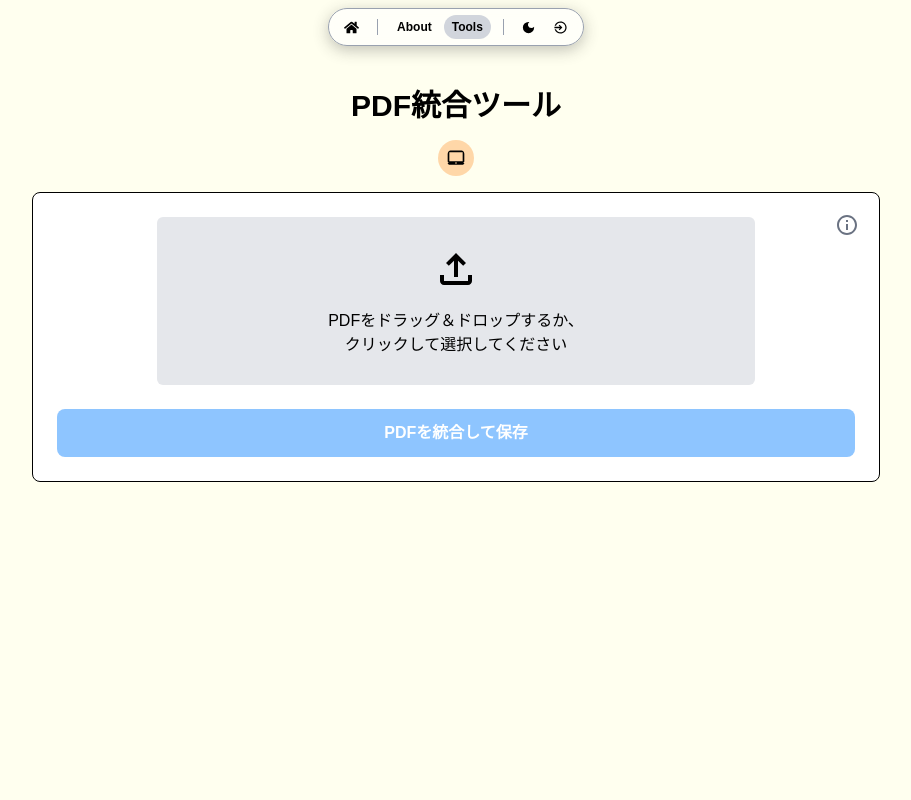
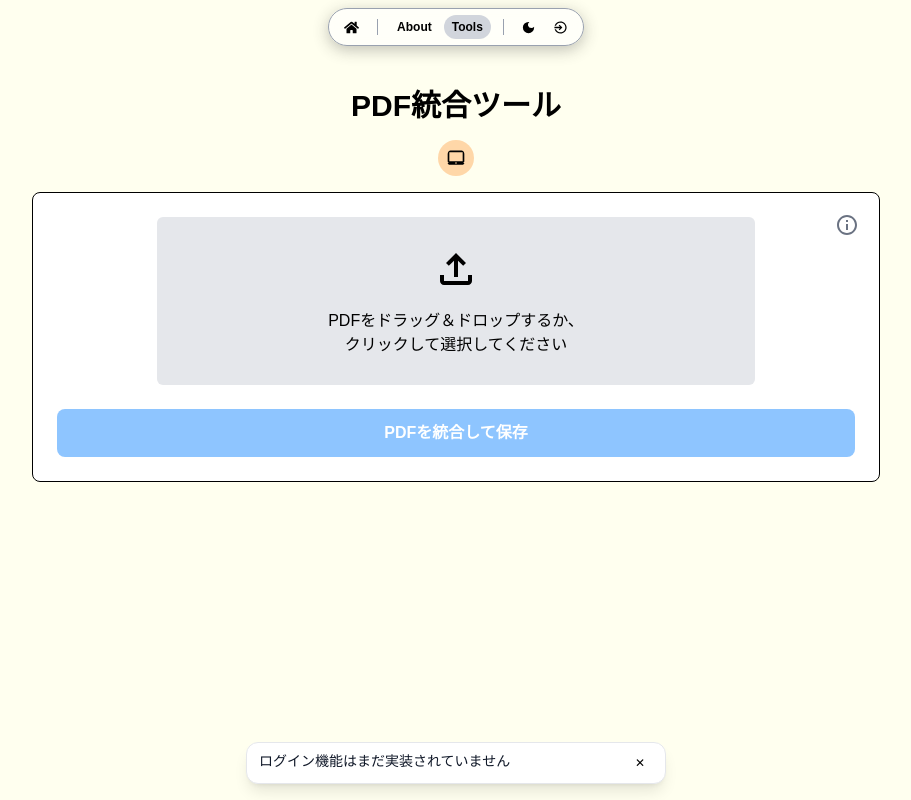
Before and after one commit to 11Rick23/kuri-net, a Next.js app: page /tools/pdf-merge in a window 1280 px wide. Both pictures are taken after a click on the button 744 px from the left and 27 px from the top of the page. Shown: the whole page, without its empty margins (184-1095 px from the left). Built offline with nearby package versions, Linux system fonts and the light colour scheme; a web font is replaced by a local one.

Commit message:
トーストの作成およびログイン機能の基礎を実装

```diff
--- a/src/app/components/header/loginButton.tsx
+++ b/src/app/components/header/loginButton.tsx
@@ -1,24 +1,21 @@
 "use client";
 
-import { useEffect, useState } from "react";
 import { IoMdLogIn } from "react-icons/io";
+import { useToast } from "@/components/toast/toastProvider";
 
 export default function LogInButton() {
-	const [mounted, setMounted] = useState(false);
-
-	useEffect(() => {
-		setMounted(true);
-	}, []);
-
-	if (!mounted) {
-		return <div className="w-5 h-5 rounded-full bg-gray-800" />;
-	}
+	const { toast } = useToast();
 
 	return (
 		<button
 			type="button"
 			aria-label="ログイン"
-			onClick={() => {}}
+			onClick={() =>
+				toast("ログイン機能はまだ実装されていません", {
+					type: "info",
+					durationMs: 3000,
+				})
+			}
 			className="
 				w-7 h-7 rounded-full cursor-pointer
 				flex items-center justify-center
--- /dev/null
+++ b/src/app/components/login/signup.ts
@@ -0,0 +1,30 @@
+import type { Result } from "@/utils/types";
+
+export async function checkPasskeySupport(): Promise<Result<null, string>> {
+	try {
+		if (
+			!window.PublicKeyCredential ||
+			!PublicKeyCredential.isUserVerifyingPlatformAuthenticatorAvailable ||
+			!PublicKeyCredential.isConditionalMediationAvailable
+		) {
+			return {
+				success: false,
+				error: "WebAuthn is not supported in this browser",
+			};
+		}
+
+		return {
+			success: true,
+			data: null,
+		};
+	} catch (error) {
+		console.error("Error checking passkey support:", error);
+		return {
+			success: false,
+			error:
+				error instanceof Error ? error.message : "An unknown error occurred",
+		};
+	}
+}
+
+export default function SignUp() {}
--- /dev/null
+++ b/src/app/components/toast/toastProvider.tsx
@@ -0,0 +1,117 @@
+"use client";
+
+import type React from "react";
+
+import {
+	createContext,
+	useCallback,
+	useContext,
+	useMemo,
+	useRef,
+	useState,
+} from "react";
+
+import type {
+	ToastContextValue,
+	ToastItem,
+	ToastOptions,
+	ToastType,
+} from "@/utils/types";
+
+// Toast操作を共有するためのコンテキスト
+const ToastContext = createContext<ToastContextValue | null>(null);
+
+// コンテキストを利用するためのフック
+export function useToast() {
+	const ctx = useContext(ToastContext);
+	if (!ctx)
+		throw new Error("useToast は ToastProvider の内部でのみ使用できます。");
+	return ctx;
+}
+
+// 一意なIDを生成（十分なユニーク性を持つ簡易実装）
+function uid() {
+	return `${Date.now()}-${Math.random().toString(16).slice(2)}`;
+}
+
+export function ToastProvider({ children }: { children: React.ReactNode }) {
+	const [items, setItems] = useState<ToastItem[]>([]);
+	const timers = useRef(new Map<string, number>());
+
+	// 指定IDのトーストを閉じ、タイマーも片付ける
+	const dismiss = useCallback((id: string) => {
+		setItems((prev) => prev.filter((t) => t.id !== id));
+		const timer = timers.current.get(id);
+		if (timer) window.clearTimeout(timer);
+		timers.current.delete(id);
+	}, []);
+
+	// 新しいトーストをキューに追加し、指定時間後に自動で閉じる
+	const toast = useCallback(
+		(message: string, options?: ToastOptions) => {
+			const id = uid();
+			const type = options?.type ?? "info";
+			const durationMs = options?.durationMs ?? 5000;
+
+			const item: ToastItem = { id, type, message, durationMs };
+			setItems((prev) => [...prev, item]);
+
+			const timer = window.setTimeout(() => dismiss(id), durationMs);
+			timers.current.set(id, timer);
+		},
+		[dismiss],
+	);
+
+	const value = useMemo(() => ({ toast, dismiss }), [toast, dismiss]);
+
+	return (
+		<ToastContext.Provider value={value}>
+			{children}
+
+			{/* 画面下に固定 */}
+			<div
+				className="fixed bottom-4 left-1/2 -translate-x-1/2 z-[9999] w-[min(92vw,420px)] space-y-2"
+				aria-live="polite"
+				aria-relevant="additions"
+			>
+				{items.map((t) => (
+					<ToastCard key={t.id} item={t} onClose={() => dismiss(t.id)} />
+				))}
+			</div>
+		</ToastContext.Provider>
+	);
+}
+
+function ToastCard({
+	item,
+	onClose,
+}: {
+	item: ToastItem;
+	onClose: () => void;
+}) {
+	const base =
+		"rounded-xl shadow-lg border px-3 py-2 flex items-start gap-3 bg-white dark:bg-gray-900";
+	// 種類別にボーダー色を変更
+	const colorByType: Record<ToastType, string> = {
+		info: "border-gray-200 dark:border-gray-700",
+		success: "border-green-300 dark:border-green-800",
+		warning: "border-yellow-300 dark:border-yellow-800",
+		error: "border-red-300 dark:border-red-800",
+	};
+
+	return (
+		<div className={`${base} ${colorByType[item.type]}`}>
+			<div className="text-sm text-gray-900 dark:text-gray-100 flex-1">
+				{item.message}
+			</div>
+			<button
+				type="button"
+				onClick={onClose}
+				className="text-xs px-2 py-1 rounded-md hover:bg-gray-100 dark:hover:bg-gray-800"
+				aria-label="閉じる"
+			>
+				✕
+			</button>
+		</div>
+	);
+}
--- a/src/app/layout.tsx
+++ b/src/app/layout.tsx
@@ -3,6 +3,7 @@ import { M_PLUS_1 } from "next/font/google";
 import "./globals.css";
 import { ThemeProvider } from "next-themes";
 import Header from "@/components/header/wrapper";
+import { ToastProvider } from "@/components/toast/toastProvider";
 
 const mPlus1 = M_PLUS_1({
 	subsets: ["latin"],
@@ -26,8 +27,10 @@ export default function RootLayout({
 				className={`${mPlus1.className} antialiased transition-colors duration-150`}
 			>
 				<ThemeProvider attribute="class">
-					<Header />
-					{children}
+					<ToastProvider>
+						<Header />
+						{children}
+					</ToastProvider>
 				</ThemeProvider>
 			</body>
 		</html>
--- /dev/null
+++ b/src/app/utils/types.ts
@@ -0,0 +1,24 @@
+/* 汎用型 */
+export type Result<T, E = string> =
+	| { success: true; data: T }
+	| { success: false; error: E };
+
+/* トースト関係の型 */
+export type ToastType = "info" | "success" | "warning" | "error";
+
+export type ToastItem = {
+	id: string;
+	type: ToastType;
+	message: string;
+	durationMs: number;
+};
+
+export type ToastOptions = {
+	type?: ToastType;
+	durationMs?: number;
+};
+
+export type ToastContextValue = {
+	toast: (message: string, options?: ToastOptions) => void;
+	dismiss: (id: string) => void;
+};
```
Also changed, not shown: src/app/components/login/login.tsx (added).
